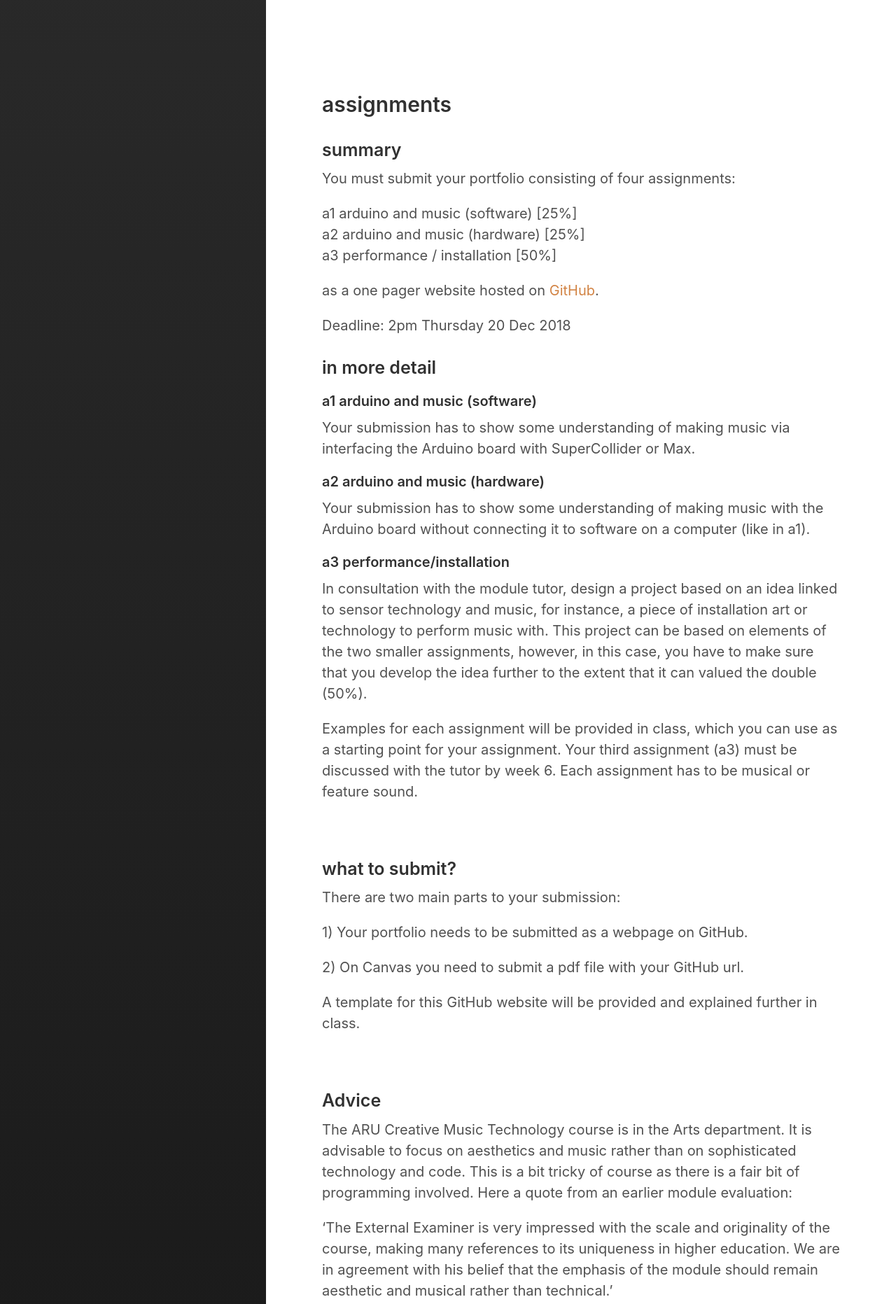
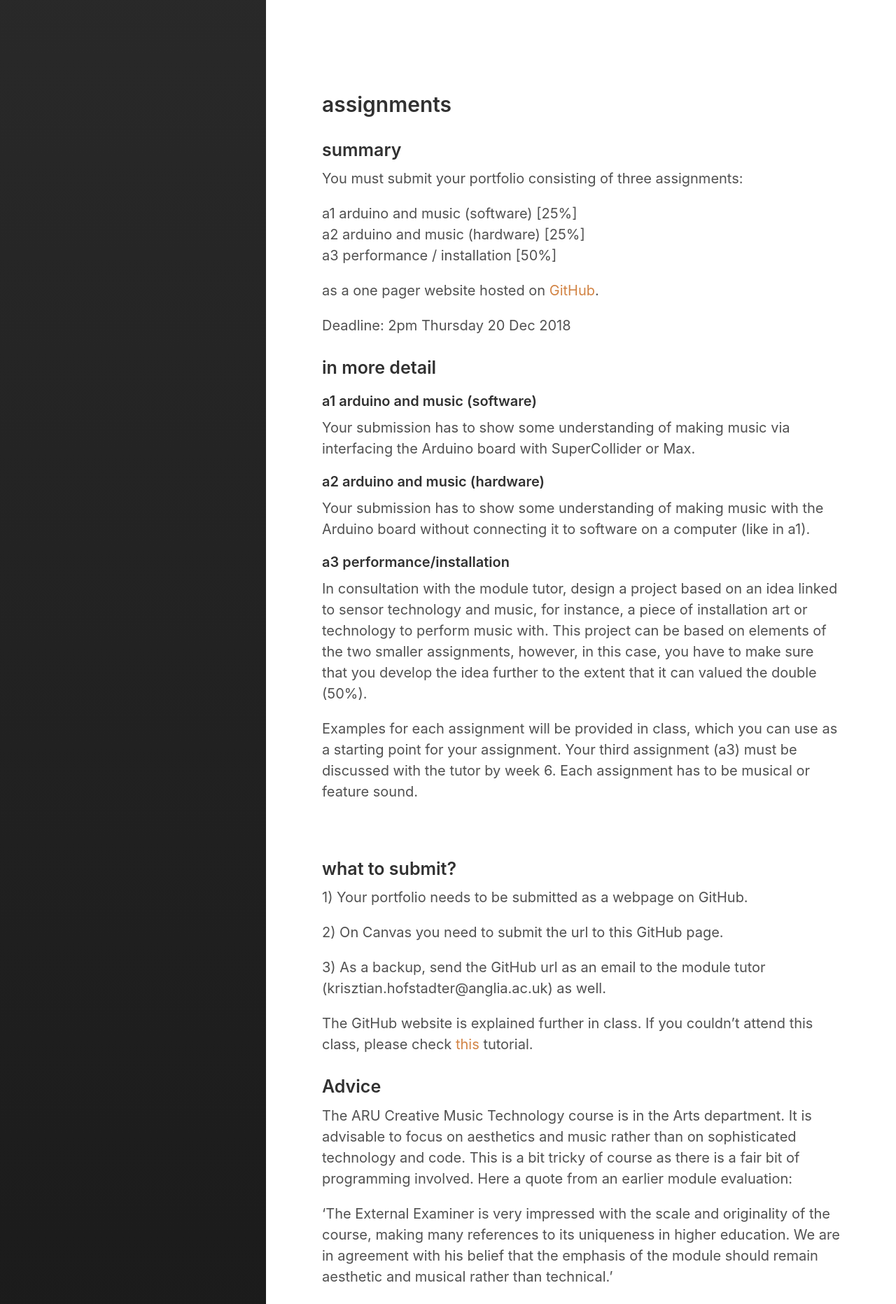
Before and after one commit to krisztian-hofstadter-tedor/stech, a Jekyll site: the page built from aru2018.md, in a window 1280 px wide. Shown: the part 1296-3159 px from the top of the page at 70% size. Built offline with Jekyll 4.4.1, drawn with Linux system fonts in a browser that asks for light colours.

Commit message:
Update aru2018.md

```diff
--- a/aru2018.md
+++ b/aru2018.md
@@ -39,7 +39,7 @@ Let's discuss in class, via [email](https://raw.githubusercontent.com/krisztian-
 <a name="assignments"></a>
 ## assignments
 ### summary
-You must submit your portfolio consisting of four assignments:
+You must submit your portfolio consisting of three assignments:
 
 a1 arduino and music (software) [25%]
 a2 arduino and music (hardware) [25%]
@@ -69,15 +69,14 @@ Examples for each assignment will be provided in class, which you can use as a s
 
 ### what to submit?
 
-There are two main parts to your submission:
-
 1) Your portfolio needs to be submitted as a webpage on GitHub.
 
-2) On Canvas you need to submit a pdf file with your GitHub url.
+2) On Canvas you need to submit the url to this GitHub page.
 
-A template for this GitHub website will be provided and explained further in class.
+3) As a backup, send the GitHub url as an email to the module tutor (krisztian.hofstadter@anglia.ac.uk) as well.
 
-<br>
+The GitHub website is explained further in class. If you couldn't attend this class, please check [this](https://www.youtube.com/watch?v=WAA0pvgOpXY) tutorial.
+
 
 ### Advice
 
```
